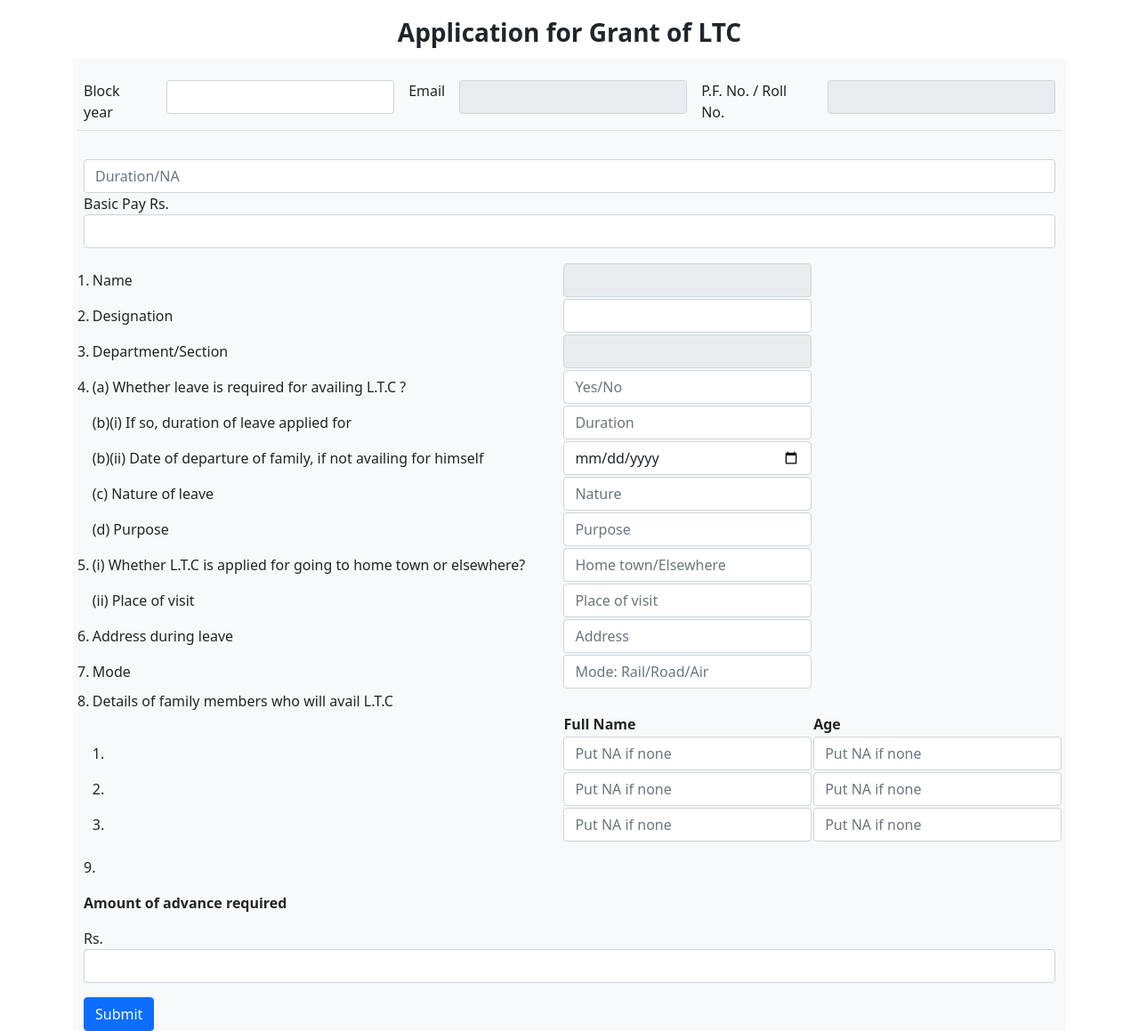
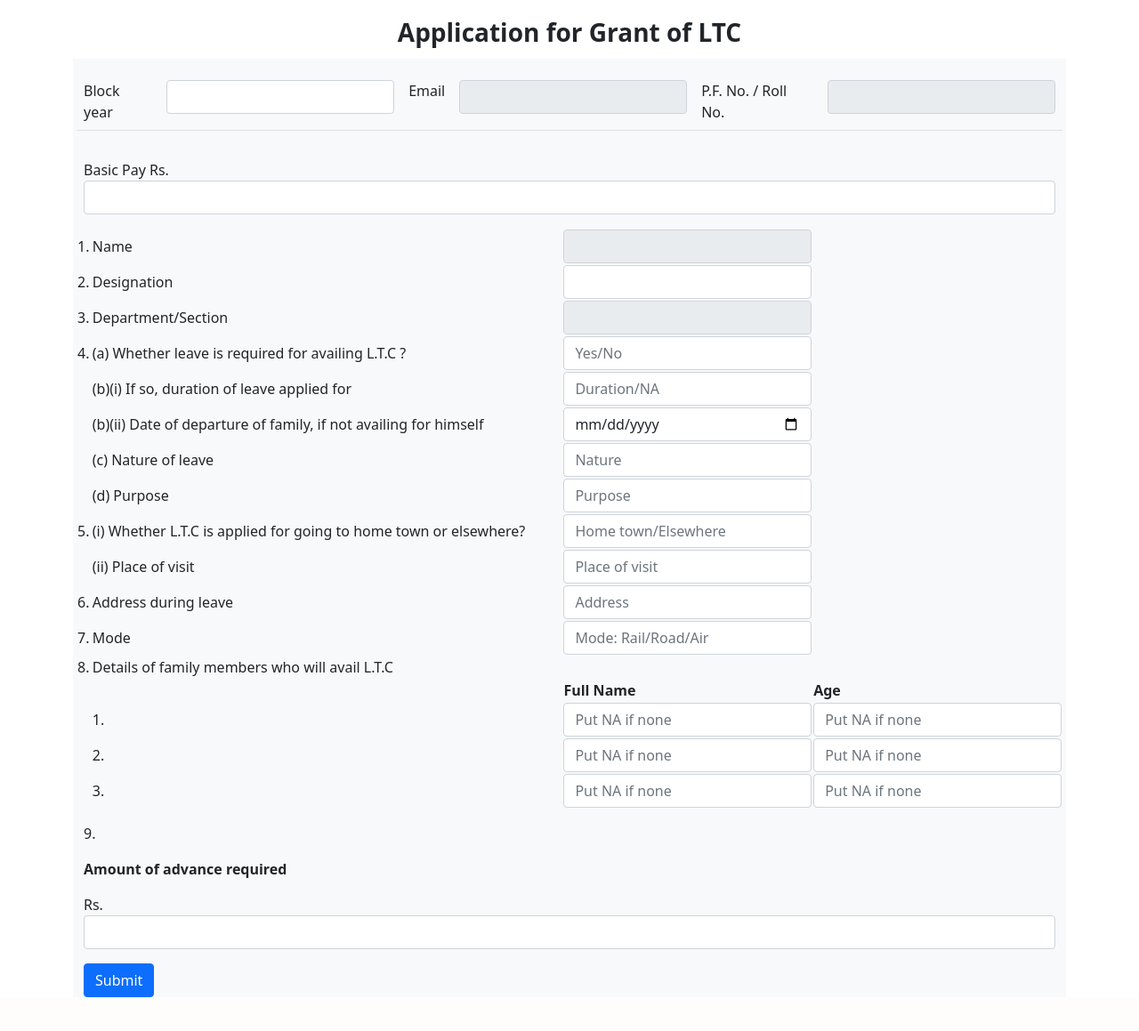
Before and after one commit to mohitg20/TA-Reimbursement-Project, a Django app: page /application_form in a window 1280 px wide. Shown: the part 56-1215 px from the top of the page at 89% size. After the commit the page ends 1177 px from the top, so only its background shows below. Run offline with Django 4.2, Linux system fonts and the light colour scheme; a user stored in the database is signed in; data comes from the database, SQL or seed files in the repository; some libraries are stand-ins or nearby versions.

Commit message:
duration corrected in application form

```diff
--- a/templates/application.html
+++ b/templates/application.html
@@ -46,7 +46,6 @@
             <br>
             <div class="col-mb-3">
 
-                <input class="form-control" type="number" id="duration" name="duration" placeholder="Duration/NA" required>
                 <label for="Basic Pay Rs.">Basic Pay Rs.</label>
                 <input class="form-control" type="number" id="basic_pay" name="basic_pay">
 
@@ -114,7 +113,7 @@
                     </td>
                     <td>
                         <div class="col-mb-3">
-                            <input class="form-control" type="number" id="duration" name="duration" placeholder="Duration">
+                            <input class="form-control" type="number" id="duration" name="duration" placeholder="Duration/NA" required>
                         </div>
                     </td>
                 </tr>
```
